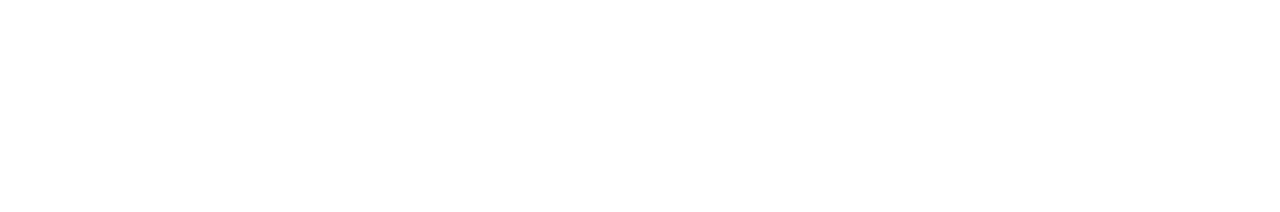
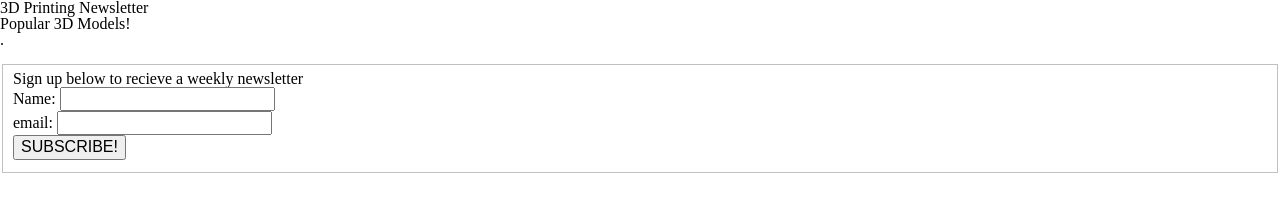
Before and after one commit to RafaelAvila-HTML/project1, a plain HTML site: page index.html in a window 1280 px wide. Drawn offline with Linux system fonts and the light colour scheme.

Commit message:
added header and text boxes

```diff
--- a/index.html
+++ b/index.html
@@ -8,7 +8,25 @@
 	  <link rel="stylesheet" media="screen" href="css/style.css">
   </head>
   <body>
-
+  	<h1>3D Printing Newsletter</h1>
+  	<section class="box">
+	  <h2>Popular 3D Models!</h2>
+	  <p>.
+	  </p>
+	  <img>
+	</section>
+	<form action="results.html" method="GET">
+	  <fieldset class="box">
+	    <h2>Sign up below to recieve a weekly newsletter</h2>
+		<div>
+          <label>Name: <input type="text" name="FnameField" required></label>
+        </div>
+		<div>
+          <label>email: <input type="email" name="emailField" required></label>
+        </div>
+		<button type="submit">SUBSCRIBE!</button>
+	  </fieldset>
+	</form>
 
   </body>
 </html>
```
